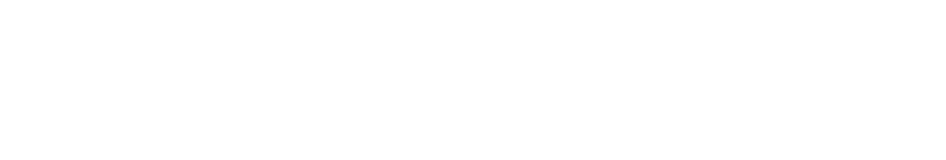
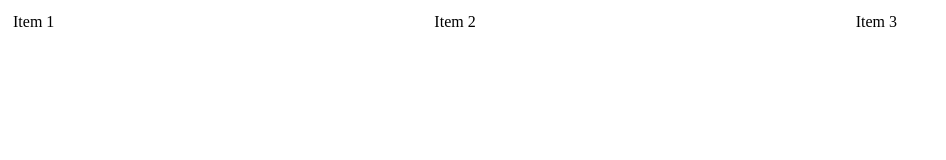
Before and after one commit to acciojob/place-the-item-3-AnsariAwaisRaees, a website: page main.html in a window 1280 px wide. Shown: the whole page, without its empty margins (0-946 px from the left). Drawn offline with Linux system fonts and the light colour scheme.

Commit message:
created a submission

```diff
--- a/main.html
+++ b/main.html
@@ -8,6 +8,11 @@
 
 <body>
 	<!-- the entire body must be written by student -->
+	<div class="holder">
+	  <div class="item">Item 1</div>
+	  <div class="item">Item 2</div>
+	  <div class="item">Item 3</div>
+	</div>
     <script type="text/javascript" src="./script.js">
 </script>
 
--- a/styles.css
+++ b/styles.css
@@ -1,2 +1,10 @@
-
 /* Your CSS Code here. */
+.holder{
+	display: flex;
+	flex-wrap: wrap;
+	justify-content: space-between;
+}
+.item{
+	flex: 0 1 calc(33.33% - 10px);
+	margin: 5px;
+}
```
